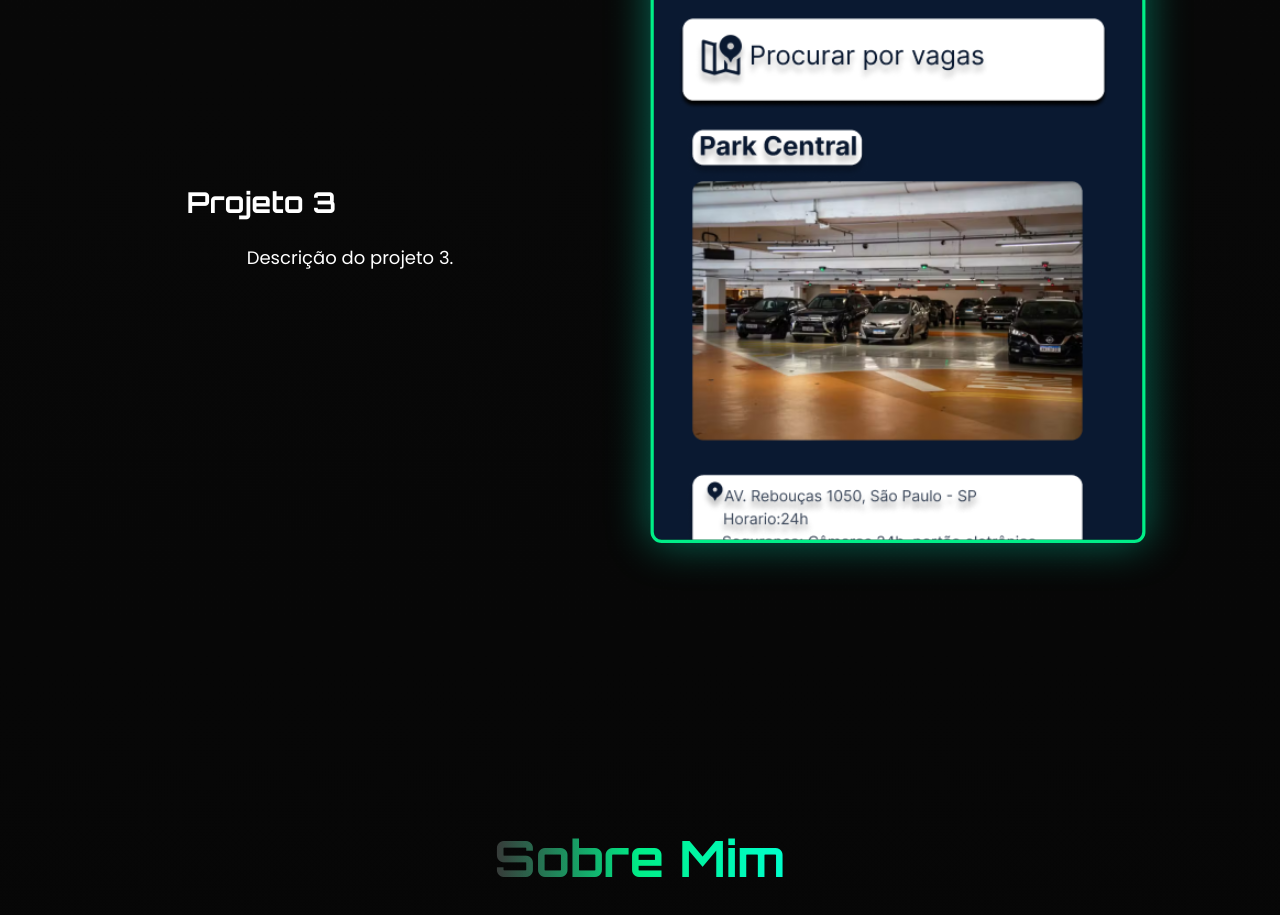
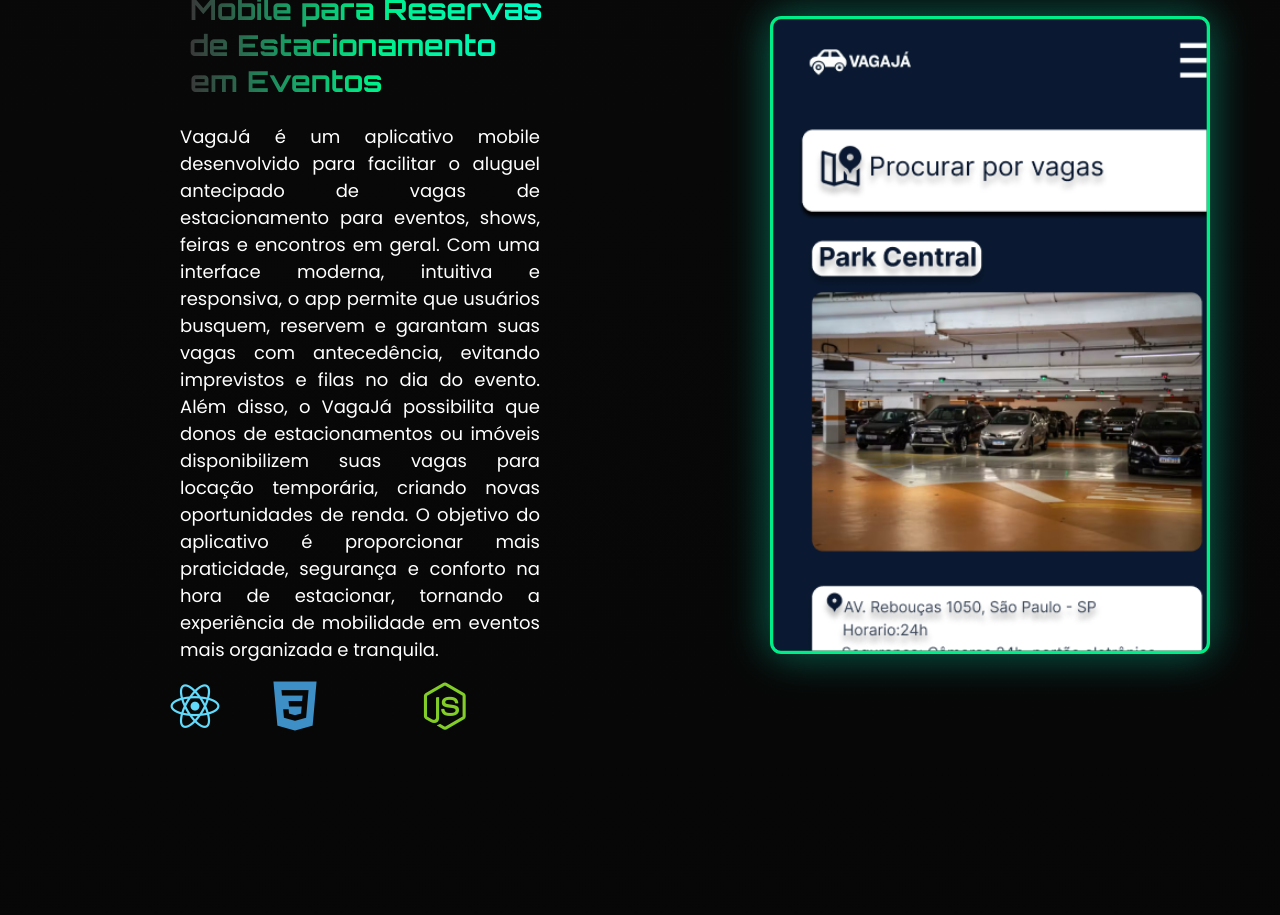
Before and after one commit to deeh275/Portifolio, a React (Vite) app: page / in a window 1280 px wide. Shown: the part 2840-3755 px from the top of the page. Built offline with nearby package versions, Linux system fonts and the light colour scheme.

Commit message:
ajustes finais

```diff
--- a/src/assets/componentes/projetos.jsx
+++ b/src/assets/componentes/projetos.jsx
@@ -98,9 +98,33 @@ function Projetos() {
                 <div className="projeto-grid"> {/* Alterado para projeto-grid */}
                     <div className="projeto-image" style={{ backgroundImage: `url("vagaja.png")` }}></div>
                     <div className="projeto-descricao">
-                        <h2>Projeto 3</h2>
-                        <p>Descrição do projeto 3.</p>
+                        <h2 className="Title-descricao">Vagajá Plataforma Mobile para Reservas de Estacionamento em Eventos</h2>
+                        <p>VagaJá é um aplicativo mobile desenvolvido para facilitar o aluguel antecipado de vagas de estacionamento para eventos, shows, feiras e encontros em geral.
+
+                            Com uma interface moderna, intuitiva e responsiva, o app permite que usuários busquem, reservem e garantam suas vagas com antecedência, evitando imprevistos e filas no dia do evento.
+
+                            Além disso, o VagaJá possibilita que donos de estacionamentos ou imóveis disponibilizem suas vagas para locação temporária, criando novas oportunidades de renda.
+
+                            O objetivo do aplicativo é proporcionar mais praticidade, segurança e conforto na hora de estacionar, tornando a experiência de mobilidade em eventos mais organizada e tranquila.</p>
+
+                             <dvi>
+                            <i
+                                className="devicon-react-original colored icon-projeto" title="React"
+                            ></i>
+                            <i
+                                className="devicon-css3-plain colored icon-projeto" title="CSS3"
+                            ></i>
+                            <i
+                                className="devicon-vite-original colored icon-projeto" title="vite"
+                            ></i>
+
+                            <i className="devicon-nodejs-plain colored icon-projeto" title="Node.js"></i>
+
+
+
+                        </dvi>
                     </div>
+
                 </div>
             </div>
         </section>
```
